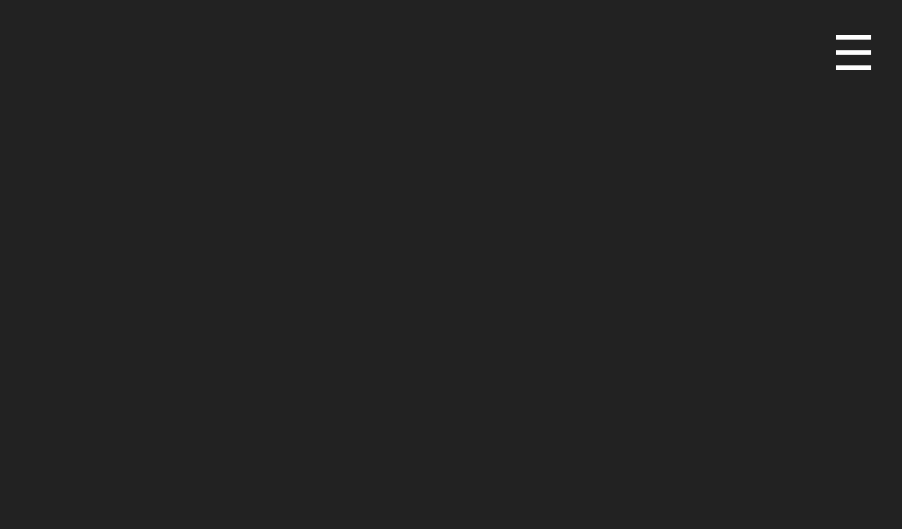
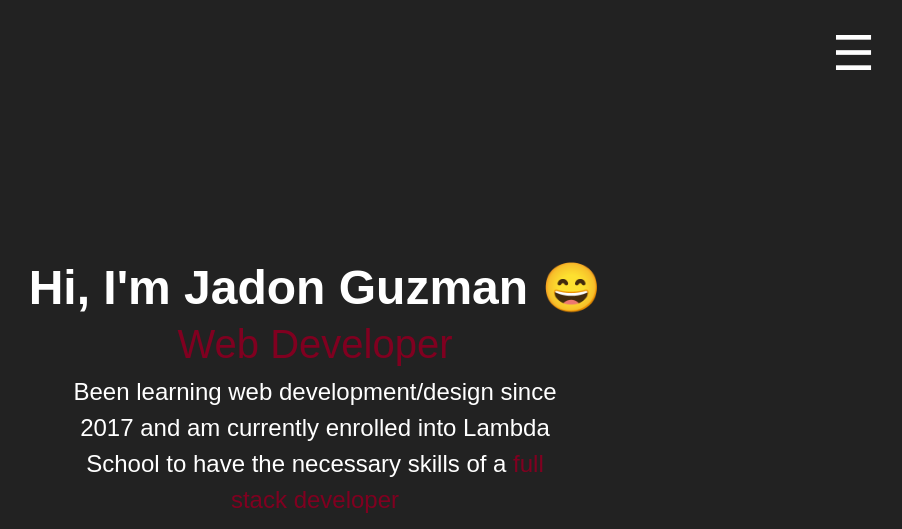
Before and after one commit to JvyJay/Portfolio, a plain HTML site: page index.html in a window 1280 px wide. Shown: the whole page, without its empty margins (325-1227 px from the left). Drawn offline with nearby package versions, Linux system fonts and the light colour scheme; a web font is replaced by a local one.

Commit message:
homepage

```diff
--- a/index.html
+++ b/index.html
@@ -22,7 +22,21 @@
 
         <span class="open">&#9776;</span>
     </header>
+
+    <section>
+        <div class="container">
+            <h1>Hi, I'm Jadon Guzman &#128516;</h1>
+            <h3><span class="special">Web Developer</span></h3>
+            <p>Been learning web development/design since 2017 and am currently enrolled into Lambda School to have the
+                necessary skills of a <span class="special">full stack developer</span></p>
+            <div class="icons">
+                <a href="#"><i class="fi-size-xl fi-snsuxl-github-alt"></i></a>
+                <a href="#"><i class="fi-size-xl fi-snsuxl-linkedin"></i></a>
+            </div>
+        </div>
+    </section>
     <script src="js\main.js"></script>
+    <script defer src="https://friconix.com/cdn/friconix.js"></script>
 </body>
 
 </html>
--- a/less/home.less
+++ b/less/home.less
@@ -0,0 +1,54 @@
+.container {
+    display: flex;
+    flex-direction: column;
+    justify-content: center;
+    align-items: center;
+    text-align: center;
+    height: 100vh;
+
+    .special {
+        color: @font-secondary;
+    }
+
+    h1 {
+        font-size: 3rem;
+        color: @font-primary;
+        font-weight: bolder;
+        line-height: 1.5;
+
+        @media @tablet {
+            width: 70%;
+        }
+    }
+
+    h3 {
+        font-size: 2.5rem;
+        color: @font-secondary;
+        margin-bottom: 10px;
+    }
+
+    p {
+        font-size: 1.5rem;
+        color: @font-primary;
+        width: 40%;
+        line-height: 1.5;
+        font-weight: lighter;
+        margin-bottom: 15px;
+
+        @media @tablet {
+            width: 70%;
+        }
+    }
+
+    .icons {
+        i {
+            margin: 0 10px 0 10px;
+            color: @font-primary;
+
+            &:hover {
+                color: @font-secondary;
+                transition: .2s ease-in-out;
+            }
+        }
+    }
+}
--- a/less/sidenav.less
+++ b/less/sidenav.less
@@ -11,6 +11,7 @@
     justify-content: center;
     text-align: center;
     transition: 0.5s;
+    background-color: #333;
 
     span {
         font-size: 3rem;
@@ -64,3 +65,9 @@
         transition: .5s;
     }
 }
+
+header {
+    @media @tablet {
+        margin-bottom: 50px;
+    }
+}
--- a/less/variables.less
+++ b/less/variables.less
@@ -2,3 +2,6 @@
 @font-primary: #fff;
 @font-secondary: #800020;
 @bgcolor: #2f2f2f;
+
+// Media Query
+@tablet: ~ "(max-width: 700px)";
```
Also changed, not shown: about.html (added), css/index.css.
